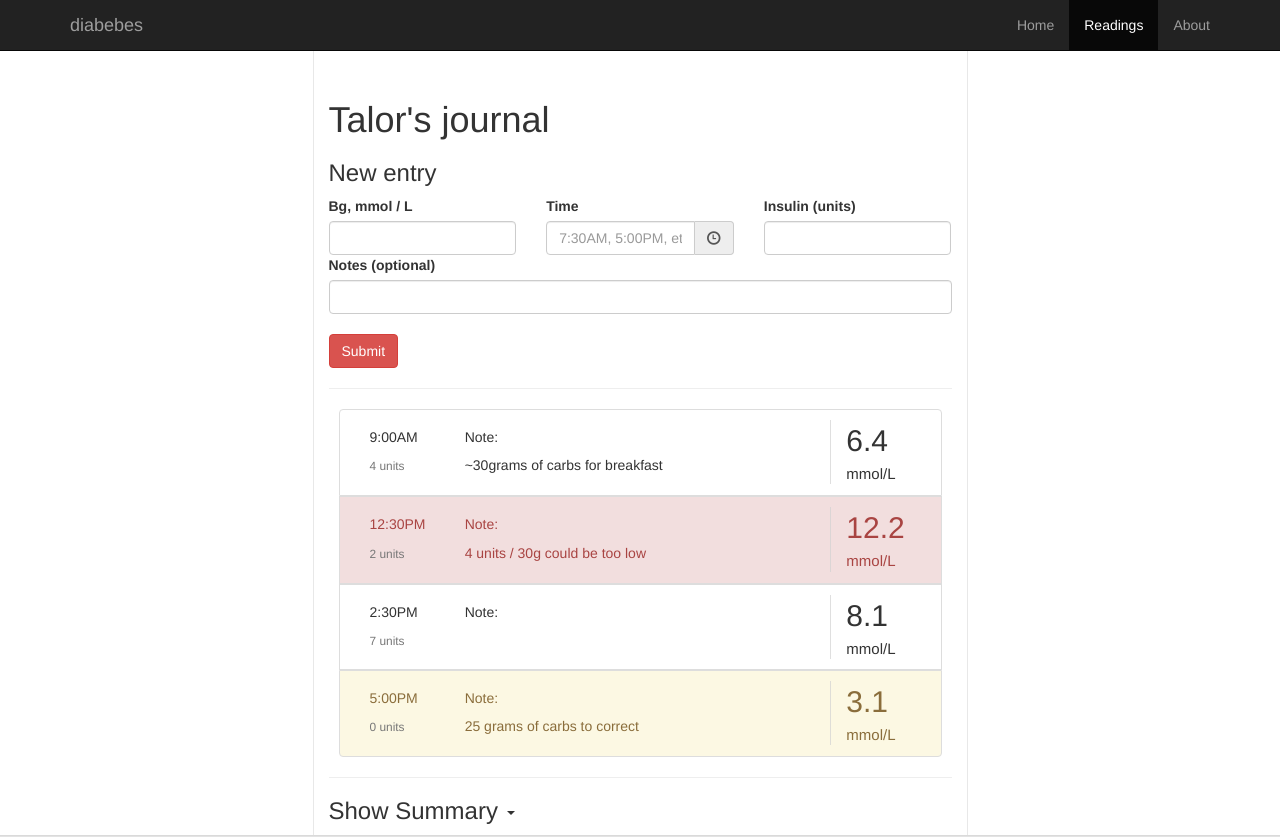
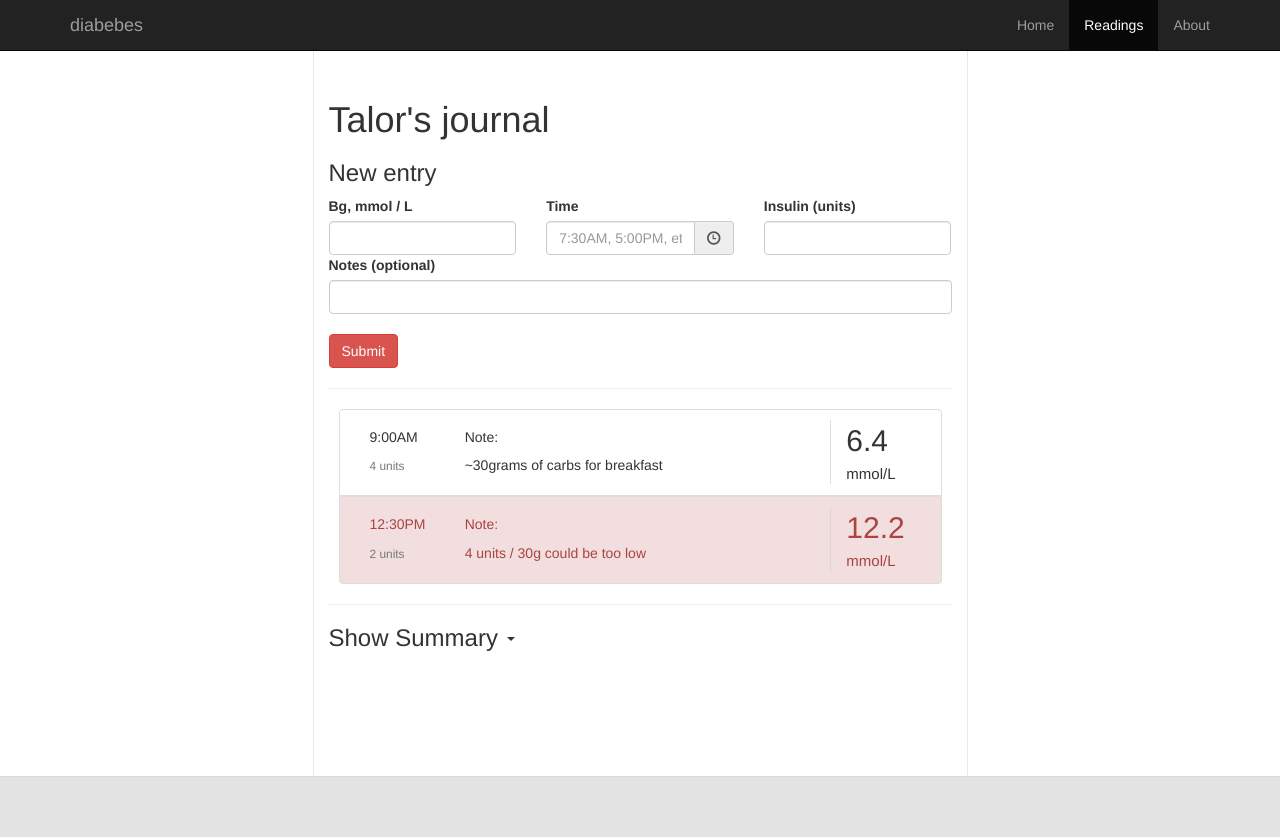
Before and after one commit to talor-hammond/diabebes-angular-ts, an Angular app: page / in a window 1280 px wide. Shown: the top 837 px of the page. Built offline with nearby package versions, Linux system fonts and the light colour scheme.

Commit message:
added services-interation code-snippets

```diff
--- a/src/app/components/home/readings/readings.service.ts
+++ b/src/app/components/home/readings/readings.service.ts
@@ -7,7 +7,7 @@ import { Reading } from './reading.model'
 export class ReadingsService {
     readingsUpdated = new EventEmitter<Reading[]>()
 
-    private readings: Reading[] = [
+    private readings: Reading[] = [ // template data for now
         {
             bg: 6.4,
             time: '9:00AM',
@@ -19,17 +19,6 @@ export class ReadingsService {
             time: '12:30PM',
             insulin: 2,
             note: '4 units / 30g could be too low'
-        },
-        {
-            bg: 8.1,
-            time: '2:30PM',
-            insulin: 7
-        },
-        {
-            bg: 3.1,
-            time: '5:00PM',
-            insulin: 0,
-            note: '25 grams of carbs to correct'
         }
     ]
 
@@ -38,7 +27,6 @@ export class ReadingsService {
     }
 
     onReadingAdded(reading: Reading) {
-        console.log(reading)
         this.readings.push(reading)
 
         this.readingsUpdated.emit(this.readings.slice()) // outputting the new data as an event; lets components w the service subscribe to changes
```
Also changed, not shown: 1 other file (tests, documents, lock files or other folders).
